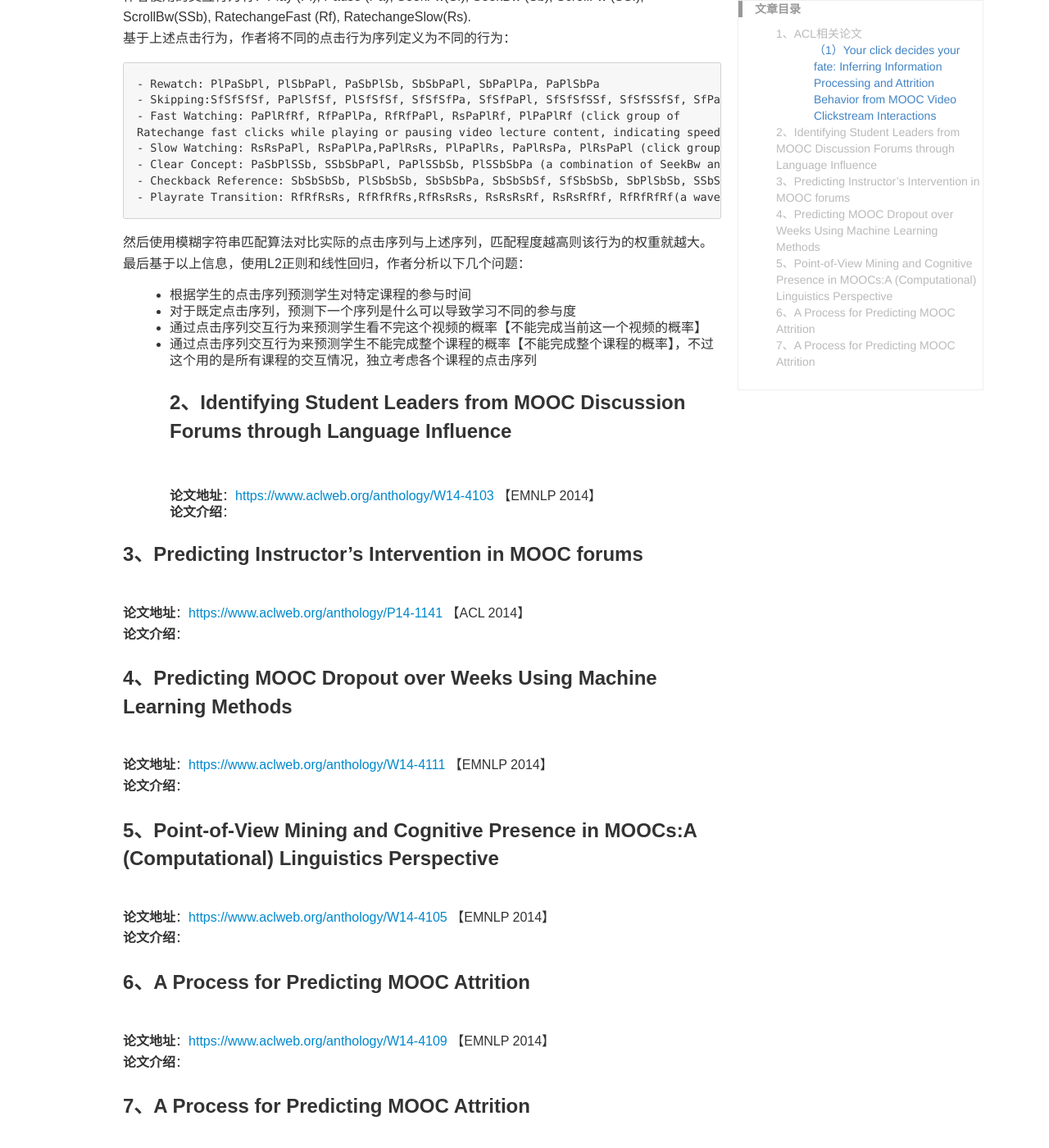
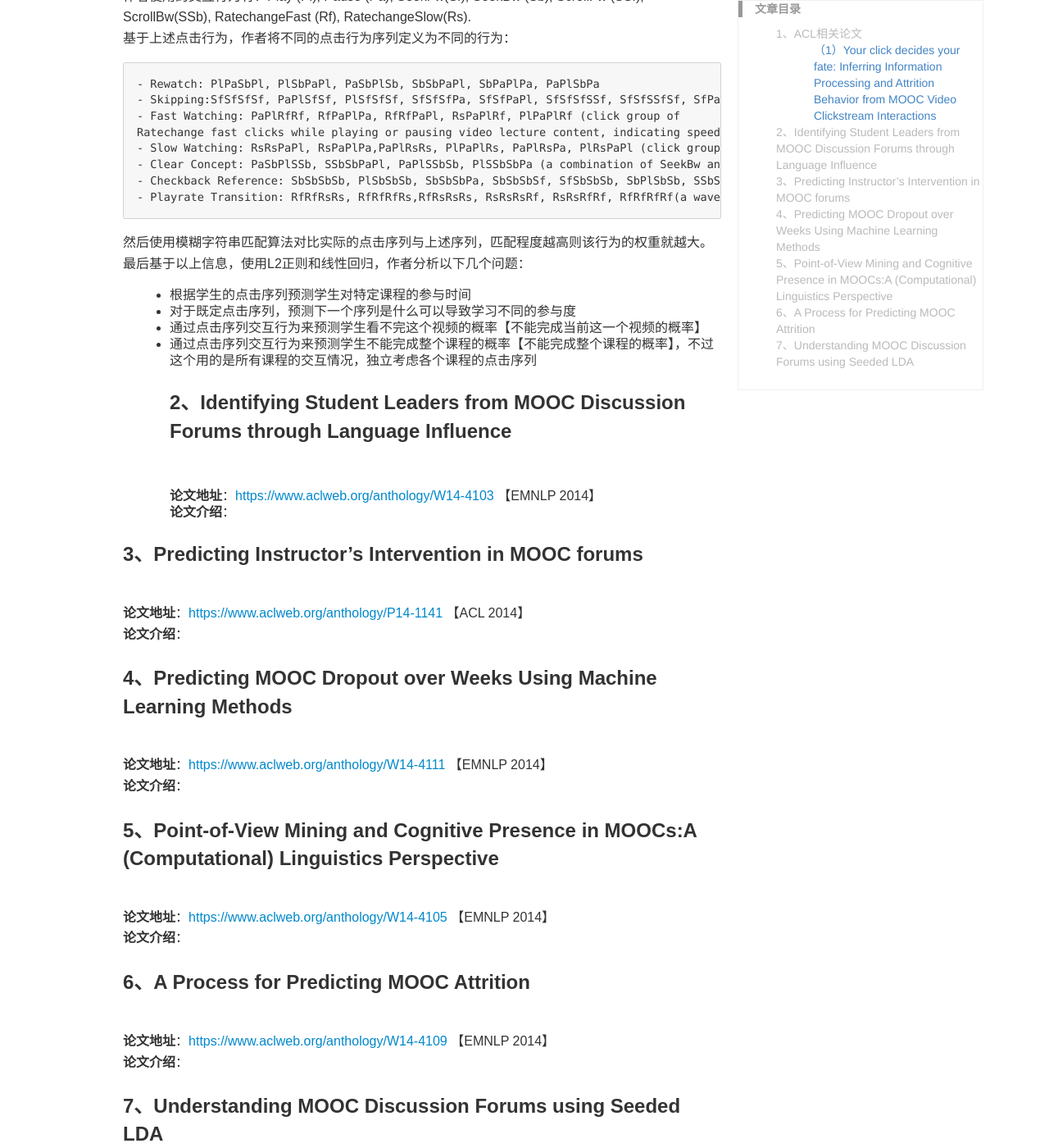
Before and after one commit to yuanmingchen/yuanmingchen.github.io, a Jekyll site: the page built from _posts/2019-04-19-online course nlp paper survey 2.md, in a window 1280 px wide and 1400 px high, scrolled down 537 px. Shown: the whole window at 82% size. Built offline with Jekyll 4.4.1, drawn with Linux system fonts in a browser that asks for light colours; comment, search, counter and statistics services are not loaded.

Commit message:
Updates _posts/2019-04-19-online course nlp paper survey 2.md
Auto commit by GitBook Editor

```diff
--- a/_posts/2019-04-19-online course nlp paper survey 2.md
+++ b/_posts/2019-04-19-online course nlp paper survey 2.md
@@ -53,6 +53,6 @@ Ratechange fast clicks while playing or pausing video lecture content, indicatin
 **论文地址**：<https://www.aclweb.org/anthology/W14-4109>  【EMNLP 2014】
 **论文介绍**：
 
-### 7、A Process for Predicting MOOC Attrition
+### 7、Understanding MOOC Discussion Forums using Seeded LDA
 **论文地址**：<https://www.aclweb.org/anthology/W14-4109>  【EMNLP 2014】
 **论文介绍**：
```
